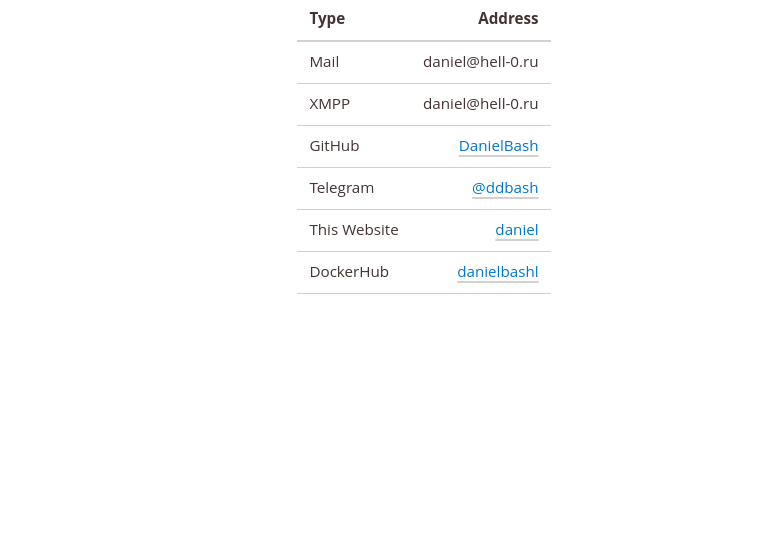
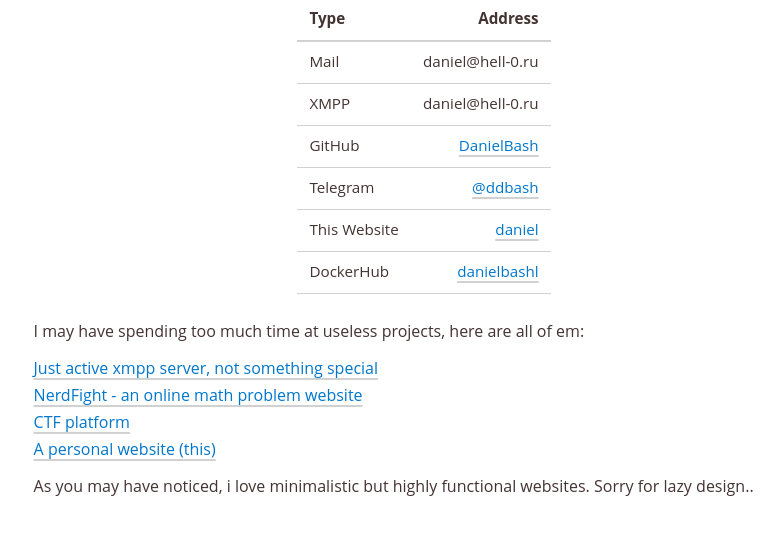
Before and after one commit to DanielBash/profile, a Flask app: page / in a window 1280 px wide. Shown: the part 194-729 px from the top of the page, without its empty margins (216-999 px from the left). Run offline with Flask 3, Linux system fonts and the light colour scheme.

Commit message:
Added links to personal projects

```diff
--- a/blueprints/posts/routes.py
+++ b/blueprints/posts/routes.py
@@ -53,7 +53,7 @@
 
     posts = pagination.items
 
-    if target_user.id == g.user.id:
+    if g.user is not None and target_user.id == g.user.id:
         return render_template(
             "posts.html",
             posts=posts,
--- a/templates/index.html
+++ b/templates/index.html
@@ -46,8 +46,16 @@
 </table>
 </figure>
 
+<p>I may have spending too much time at useless projects, here are all of em:</p>
+<a href="https://chat.hell-0.ru">Just active xmpp server, not something special</a><br/>
+<a href="https://nerdfight.ibashlhr.beget.tech">NerdFight - an online math problem website</a><br/>
+<a href="https://flag-sweeper">CTF platform</a><br/>
+<a href="https://hell-0.ru">A personal website (this)</a><br/>
+
+
+<p>As you may have noticed, i love minimalistic but highly functional websites. Sorry for lazy design..</p>
 {% if user %}
-<p>Or hey, you are registered. There are some useful links: <a href="{{url_for('users.user', username=user.username)}}">Your profile</a>,<br/>
+<p>Or hey, you are registered. Look at some useful links: <a href="{{url_for('users.user', username=user.username)}}">Your profile</a>,<br/>
 <a href="{{url_for('posts.posts', username=user.username)}}">Make a post</a>,<br/>
 <a href="{{url_for('messages.filter')}}">View your inbox</a><br/>
 </p>
```
